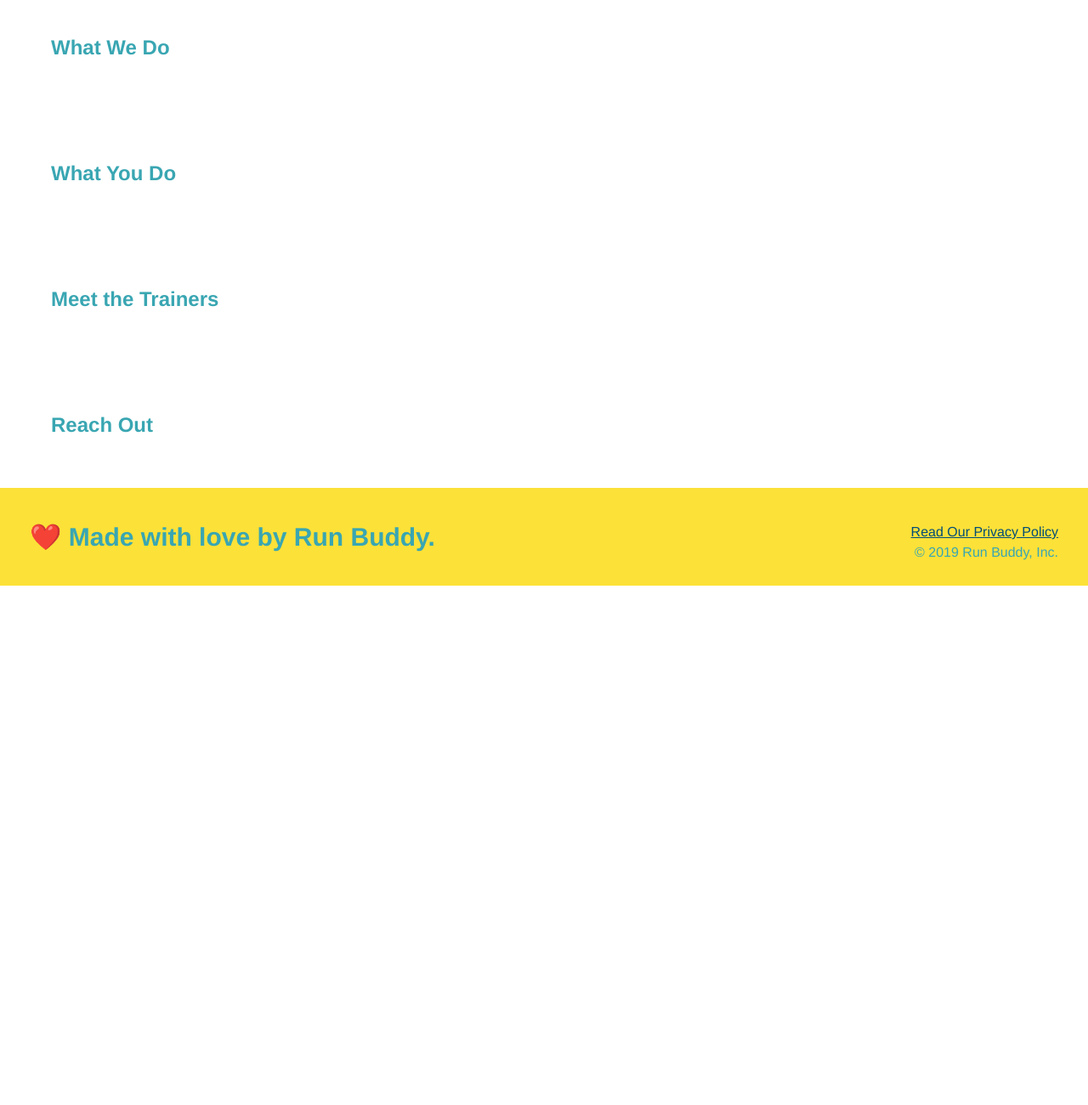
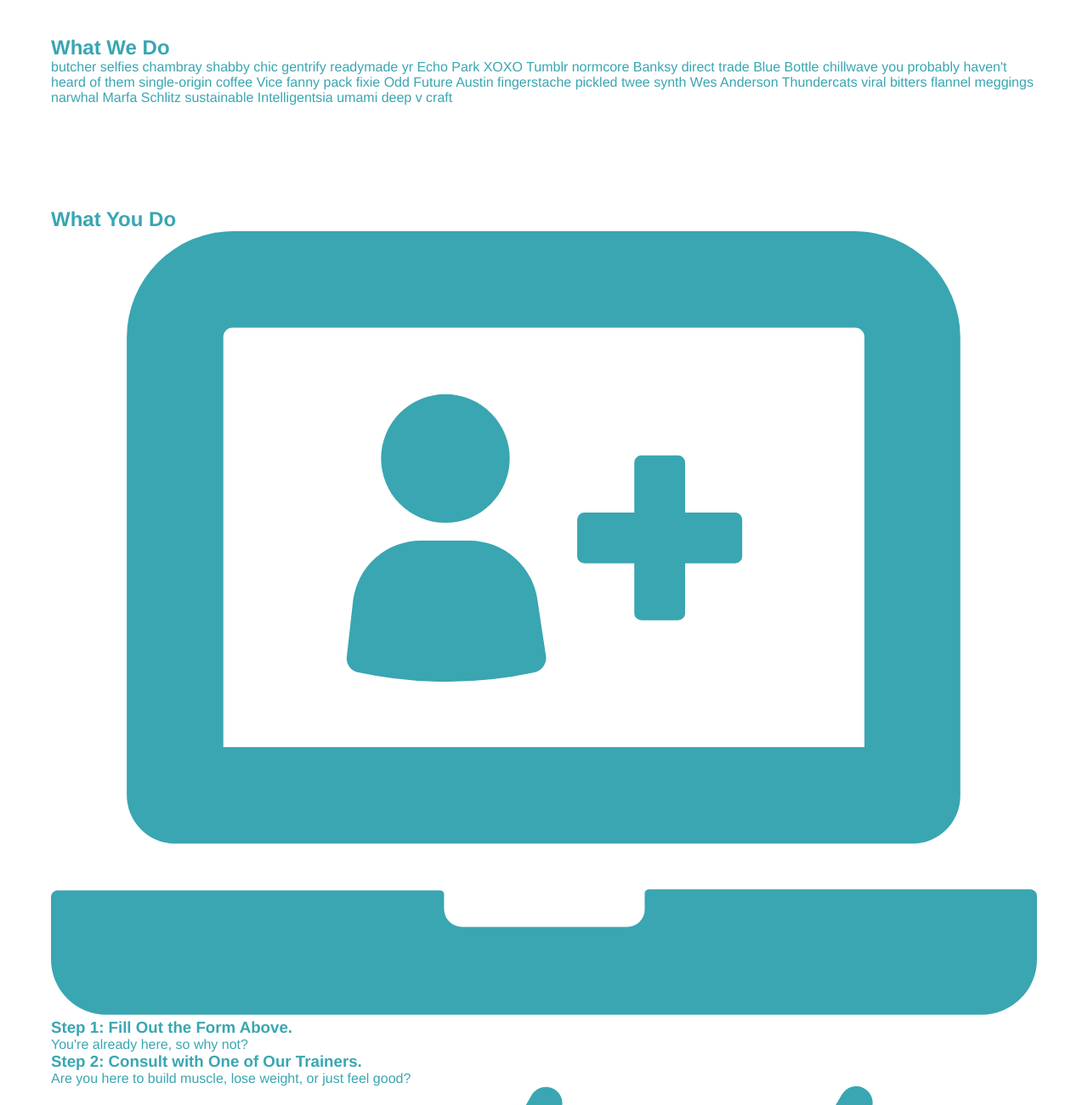
Before and after one commit to gakindle/run-buddy, a plain HTML site: page index.html in a window 1280 px wide. Shown: the part 820-2120 px from the top of the page at 85% size. Before the commit the page ends 1509 px from the top, so only its background shows below. Drawn offline with Linux system fonts and the light colour scheme.

Commit message:
added icons

```diff
--- a/index.html
+++ b/index.html
@@ -54,22 +54,49 @@
         </section>
 
         <!--"What We Do" Section-->
-        <section>
+        <section id=what-we-do>
             <h2>What We Do</h2>
+            <p>
+                butcher selfies chambray shabby chic gentrify readymade yr Echo Park XOXO Tumblr normcore Banksy direct trade Blue Bottle chillwave you probably haven't heard of them single-origin coffee Vice fanny pack fixie Odd Future Austin fingerstache pickled twee synth Wes Anderson Thundercats viral bitters flannel meggings narwhal Marfa Schlitz sustainable Intelligentsia umami deep v craft
+            </p>
         </section>
 
         <!--"What You Do" Section-->
-        <section>
+        <section id=what-you-do>
             <h2>What You Do</h2>
+
+            <div>
+                <img src="./assets/images/step-1.svg" alt="" />
+                <h3>Step 1: Fill Out the Form Above.</h3>
+                <p>You're already here, so why not?</p>
+            </div>
+
+            <div>
+                <h3>Step 2: Consult with One of Our Trainers.</h3>
+                <p>Are you here to build muscle, lose weight, or just feel good?</p>
+            </div>
+
+            <div>
+                <img src="./assets/images/step-3.svg" alt="" />
+                <h3>Step 3: Get Running.</h3>
+                <p>Hit the ground running (literally) once your trainer lays out your plan.</p>
+            </div>
+
+            <div>
+                <img src="./assets/images/step-4.svg" alt="" />
+                <h3>Step 4: See Results.</h3>
+                <p>Bi-weekly checkins with your trainer will keep you focused</p>
+            </div>
+
         </section>
 
         <!--"Meet the Trainers" Section-->
-        <section>
+        <section id=meet-the-trainers>
             <h2>Meet the Trainers</h2>
         </section>
 
         <!--"Reach Out" Section-->
-        <section>
+        <section id=reach-out>
             <h2>Reach Out</h2>
         </section>
 
```
Also changed, not shown: assets/images/step-1.svg (added), assets/images/step-2.svg (added), assets/images/step-3.svg (added), assets/images/step-4.svg (added).
